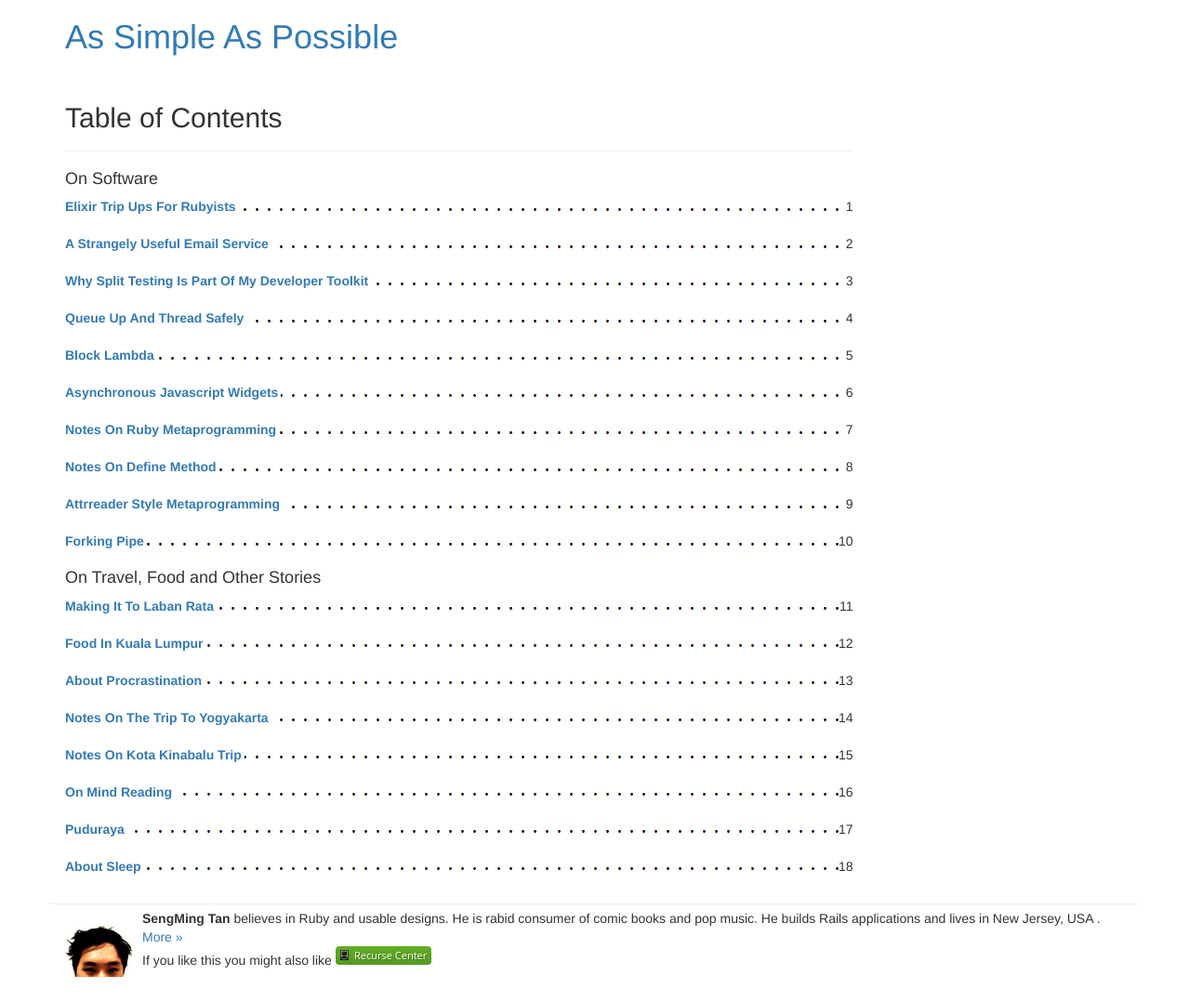
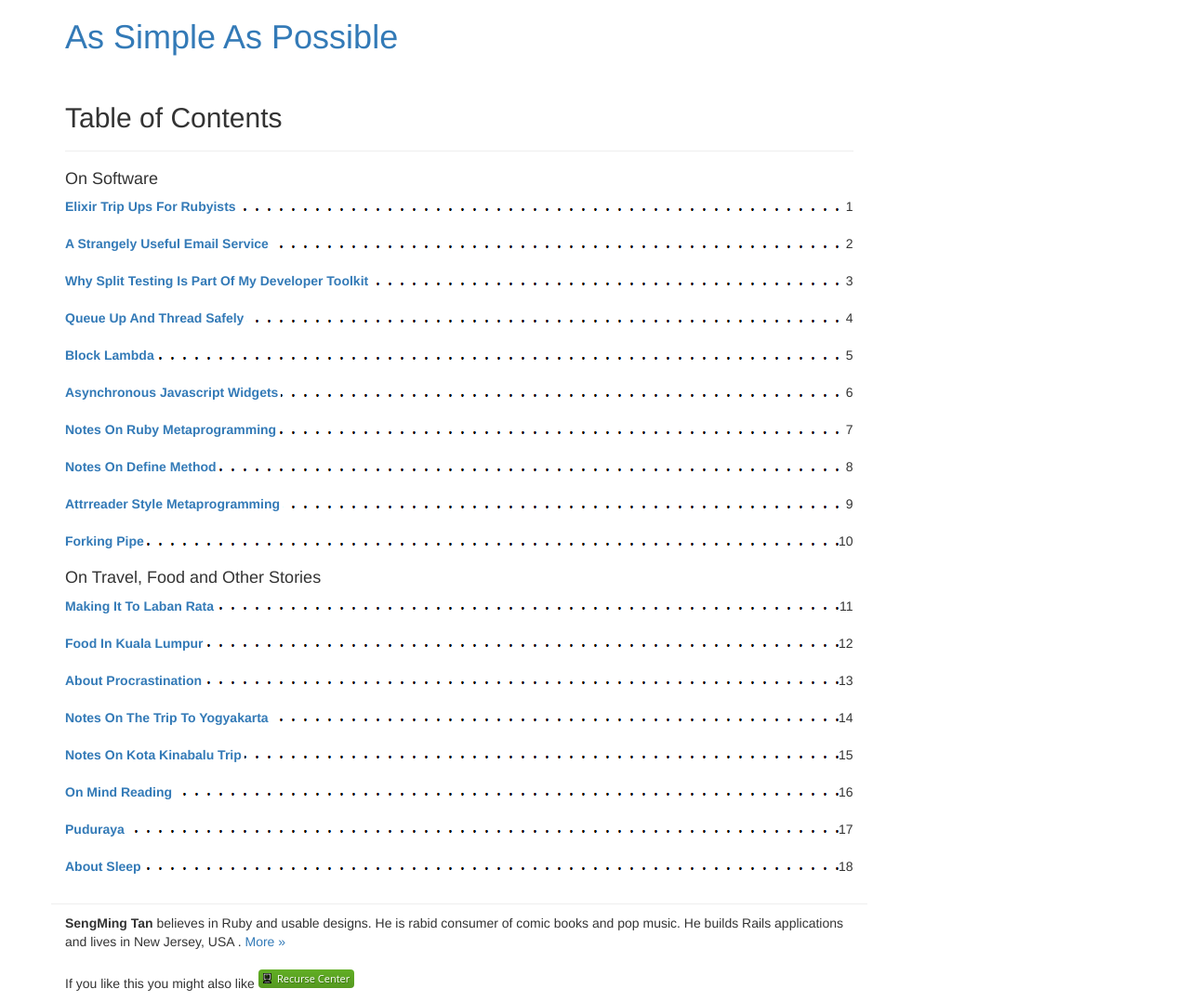
Before and after one commit to tansengming/tansengming.github.com, a Jekyll site: the page built from index.html, in a window 1280 px wide. Shown: the whole page at 93% size. Built offline with Jekyll 4.4.1, drawn with Linux system fonts in a browser that asks for light colours.

Commit message:
fixes footer

```diff
--- a/_layouts/default.html
+++ b/_layouts/default.html
@@ -38,10 +38,9 @@
     </div>
     <footer class='footer'>
       <div class="container">
+        <div class="row">
+          <div class='col-md-9' id='footer-info'>
             <div class='media'>
-            <a href='/about/' class='pull-left'>
-              <img src='/images/profile_small.jpg' class='media-object'/>
-            </a>
               <div class='media-body'>
                 <span class='fn'>SengMing Tan</span>
                 believes in Ruby and usable designs. He is rabid consumer of comic books and pop music.
@@ -54,6 +53,12 @@
                   More &raquo;
                 </a>
               </div>
+            </div>
+          </div>
+        </div>
+        <br />
+        <div class="row">
+          <div class='col-md-9'>
             <!-- RC Badge -->
             If you like this you might also like
             <div class="rc-pill">
@@ -89,6 +94,7 @@
             <!-- X RC Badge -->
           </div>
         </div>
+      </div>
     </footer>
     <script type="text/javascript" src="/javascripts/jquery-1.5.1.min.js"></script>
     <script type="text/javascript" src="/javascripts/jquery.lightbox-0.5.min.js"></script>
--- a/stylesheets/styles.css
+++ b/stylesheets/styles.css
@@ -3,8 +3,8 @@ footer {
   padding-top: 10px;
 }
 
-  footer .container {
-    padding-top: 5px;
+  footer .container .row #footer-info {
+    padding-top: 10px;
     border-top: 1px solid #EEE;
   }
 
```
Lines whose indentation alone changed are shown as unchanged.
